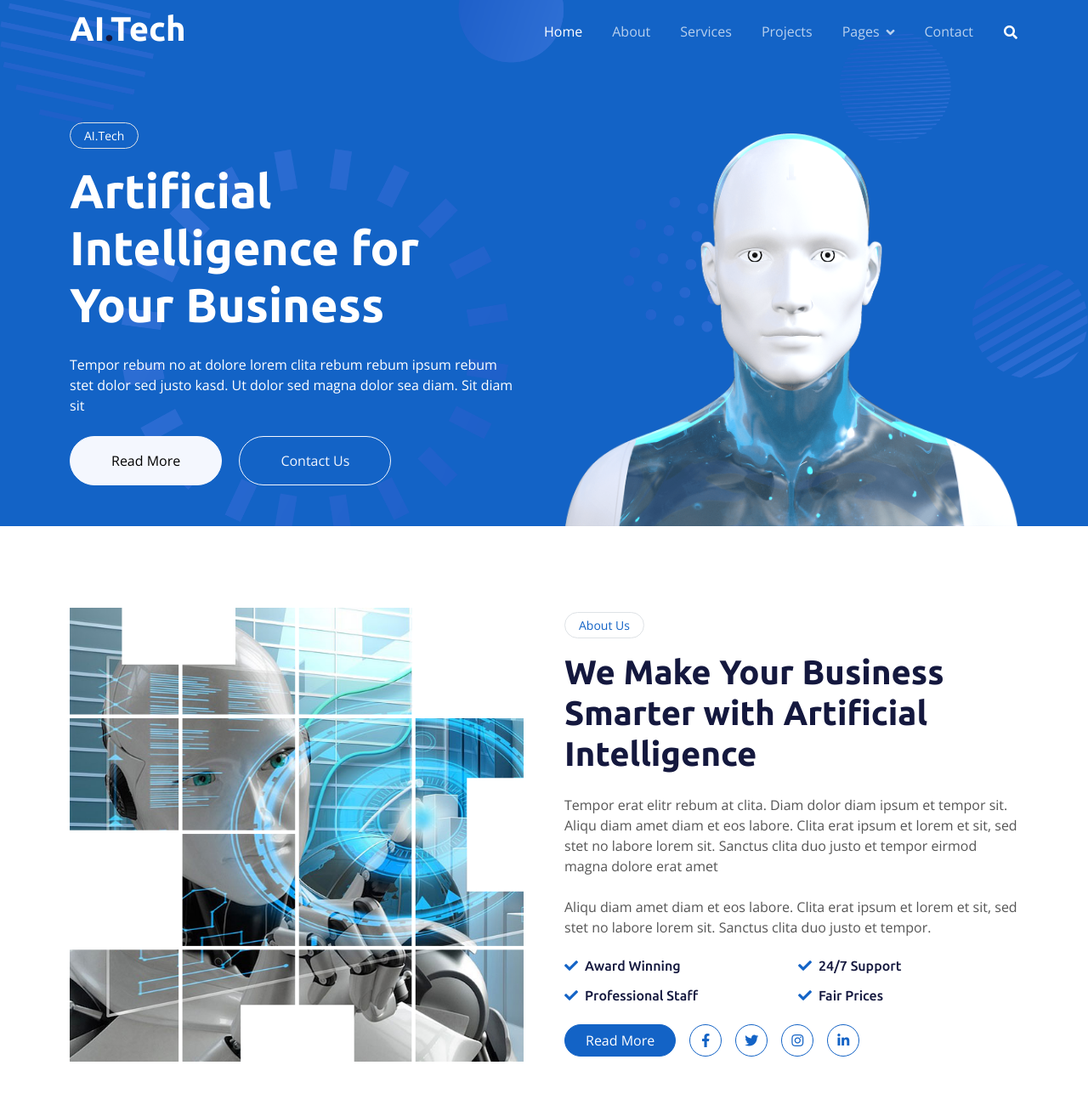
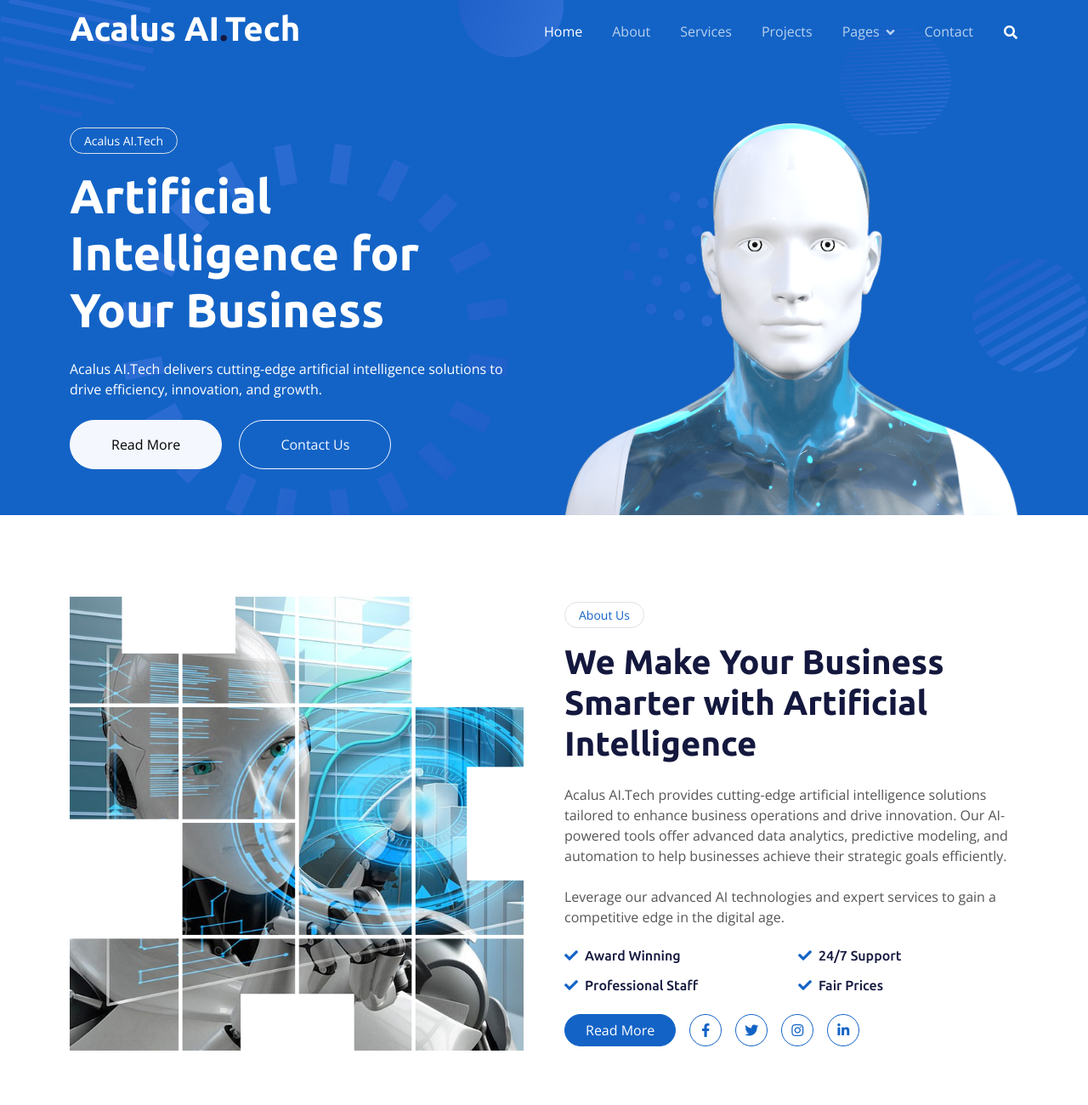
Before and after one commit to SKONDA1213/acalus, a plain HTML site: page index.html in a window 1280 px wide. Shown: the top 1300 px of the page at 85% size. Drawn offline with nearby package versions, Linux system fonts and the light colour scheme.

Commit message:
Update index.html

```diff
--- a/index.html
+++ b/index.html
@@ -48,7 +48,7 @@
         <div class="container">
             <nav class="navbar navbar-expand-lg navbar-dark p-0">
                 <a href="index.html" class="navbar-brand">
-                    <h1 class="text-white">AI<span class="text-dark">.</span>Tech</h1>
+                    <h1 class="text-white">Acalus AI<span class="text-dark">.</span>Tech</h1>
                 </a>
                 <button type="button" class="navbar-toggler ms-auto me-0" data-bs-toggle="collapse"
                     data-bs-target="#navbarCollapse">
@@ -86,10 +86,9 @@
         <div class="container pt-5">
             <div class="row g-5 pt-5">
                 <div class="col-lg-6 align-self-center text-center text-lg-start mb-lg-5">
-                    <div class="btn btn-sm border rounded-pill text-white px-3 mb-3 animated slideInRight">AI.Tech</div>
+                    <div class="btn btn-sm border rounded-pill text-white px-3 mb-3 animated slideInRight">Acalus AI.Tech</div>
                     <h1 class="display-4 text-white mb-4 animated slideInRight">Artificial Intelligence for Your Business</h1>
-                    <p class="text-white mb-4 animated slideInRight">Tempor rebum no at dolore lorem clita rebum rebum ipsum
-                        rebum stet dolor sed justo kasd. Ut dolor sed magna dolor sea diam. Sit diam sit</p>
+                    <p class="text-white mb-4 animated slideInRight">Acalus AI.Tech delivers cutting-edge artificial intelligence solutions to drive efficiency, innovation, and growth.</p>
                     <a href="" class="btn btn-light py-sm-3 px-sm-5 rounded-pill me-3 animated slideInRight">Read More</a>
                     <a href="" class="btn btn-outline-light py-sm-3 px-sm-5 rounded-pill animated slideInRight">Contact Us</a>
                 </div>
@@ -135,11 +134,8 @@
                 <div class="col-lg-6 wow fadeIn" data-wow-delay="0.5s">
                     <div class="btn btn-sm border rounded-pill text-primary px-3 mb-3">About Us</div>
                     <h1 class="mb-4">We Make Your Business Smarter with Artificial Intelligence</h1>
-                    <p class="mb-4">Tempor erat elitr rebum at clita. Diam dolor diam ipsum et tempor sit. Aliqu diam
-                        amet diam et eos labore. Clita erat ipsum et lorem et sit, sed stet no labore lorem sit. Sanctus
-                        clita duo justo et tempor eirmod magna dolore erat amet</p>
-                    <p class="mb-4">Aliqu diam amet diam et eos labore. Clita erat ipsum et lorem et sit, sed stet no
-                        labore lorem sit. Sanctus clita duo justo et tempor.</p>
+                    <p class="mb-4">Acalus AI.Tech provides cutting-edge artificial intelligence solutions tailored to enhance business operations and drive innovation. Our AI-powered tools offer advanced data analytics, predictive modeling, and automation to help businesses achieve their strategic goals efficiently.</p>
+                    <p class="mb-4">Leverage our advanced AI technologies and expert services to gain a competitive edge in the digital age.</p>
                     <div class="row g-3">
                         <div class="col-sm-6">
                             <h6 class="mb-3"><i class="fa fa-check text-primary me-2"></i>Award Winning</h6>
```
